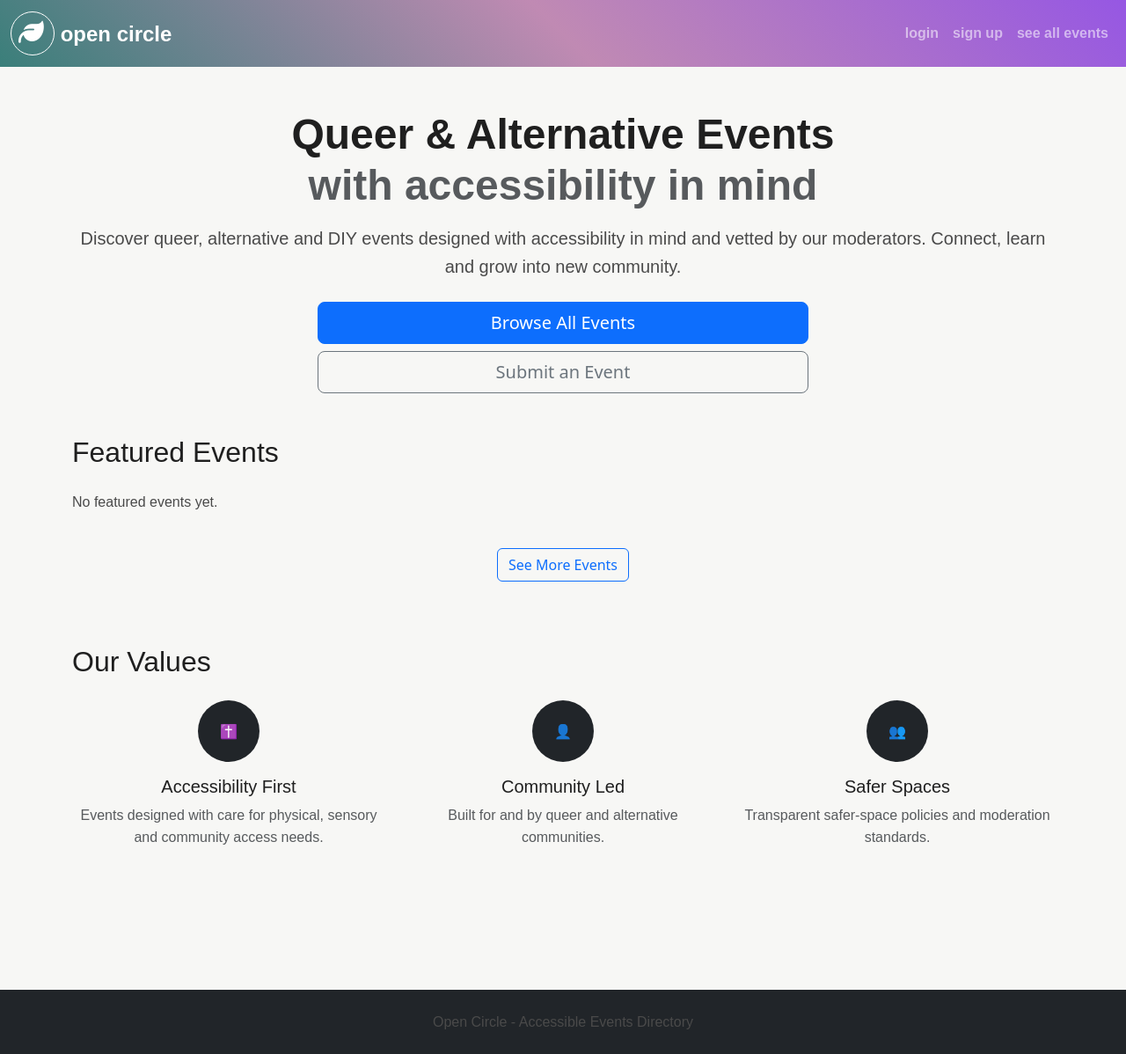
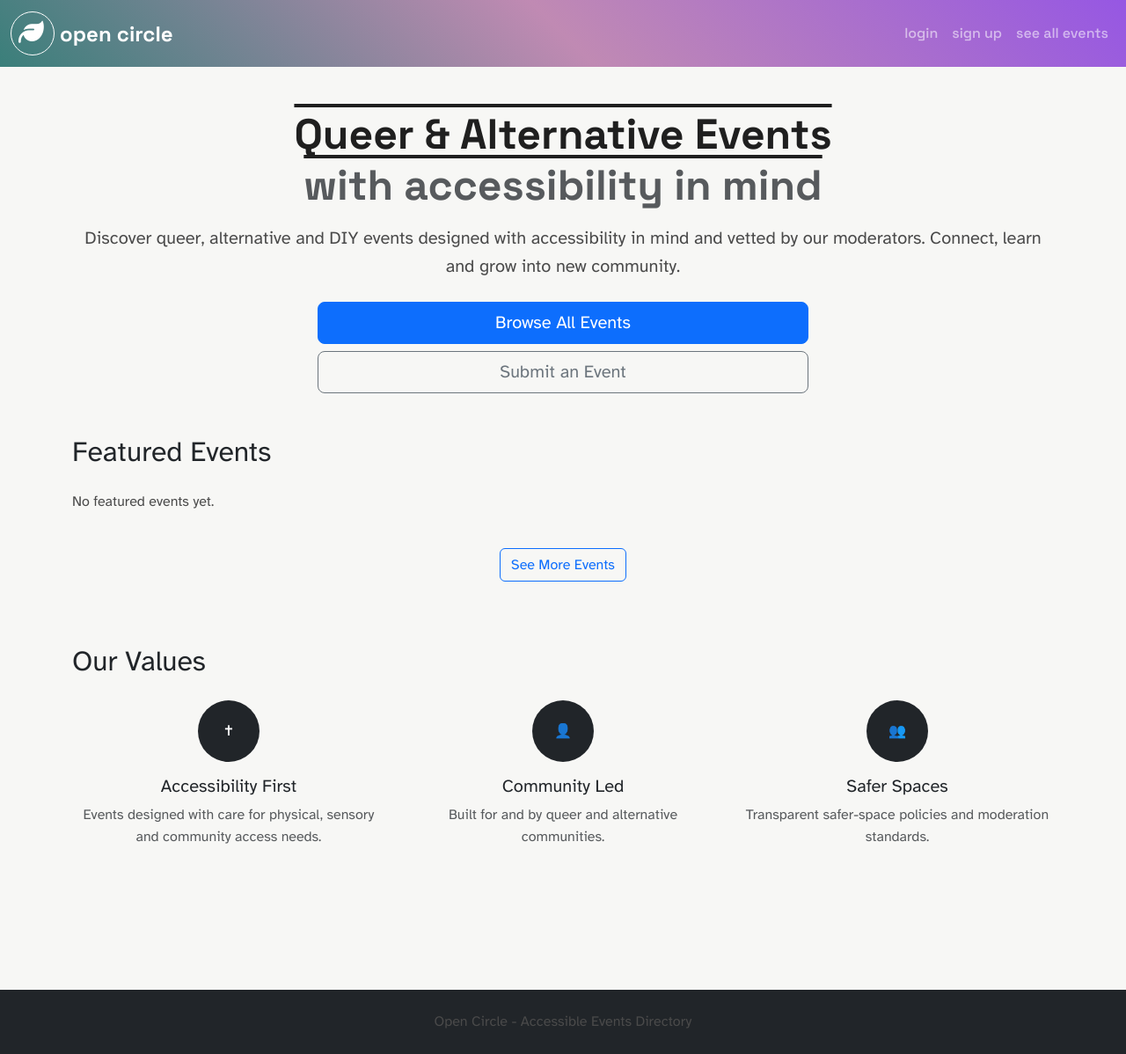
Before and after one commit to hannahashe/opencircle, a Django app: page / in a window 1280 px wide. Shown: the whole page at 88% size. Run offline with Django 5.2, Linux system fonts and the light colour scheme; data that the repository does not hold is empty; some libraries are stand-ins or nearby versions.

Commit message:
Refactor Google Fonts comments for clarity and update font-family usage for consistency

```diff
--- a/static/css/styles.css
+++ b/static/css/styles.css
@@ -1,3 +1,9 @@
+/* Google Fonts
+Headings & Titles: Space Grotesk
+Body text: Atkinson Hyperlegible */
+
+@import url('https://fonts.googleapis.com/css2?family=Atkinson+Hyperlegible:ital,wght@0,400;0,700;1,400;1,700&family=DM+Sans:ital,opsz,wght@0,9..40,100..1000;1,9..40,100..1000&family=Fraunces:ital,opsz,wght@0,9..144,100..900;1,9..144,100..900&family=Space+Grotesk:wght@300..700&display=swap');
+
 /* Pallet */
 :root {
   --background: #f7f7f5;
@@ -10,26 +16,21 @@
   --error: #e57373;
 }
 
-/* Google Fonts
-Headings & Titles: Space Grotesk
-Sub titles: DM Sans
-Body text: Atkinson Hyperlegible */
-
-@import url('https://fonts.googleapis.com/css2?family=Atkinson+Hyperlegible:ital,wght@0,400;0,700;1,400;1,700&family=DM+Sans:ital,opsz,wght@0,9..40,100..1000;1,9..40,100..1000&family=Fraunces:ital,opsz,wght@0,9..144,100..900;1,9..144,100..900&family=Space+Grotesk:wght@300..700&display=swap');
-
 /* Global Styles */
 
 body {
   background-color: var(--background);
+  font-family: "Atkinson Hyperlegible", sans-serif;
 }
 
-h1, h2, h3, h4, h5, h6 {
-  font-family: 'Space Grotesk', sans-serif;
+h1 {
+  font-family: "Space Grotesk", sans-serif;
   color: var(--text);
+  font-size: 2.5rem;
+  text-decoration: overline;
 }
 
-body p {
-  font-family: 'Atkinson Hyperlegible', sans-serif;
+p {
   color: var(--secondary-text);
   line-height: 1.6;
 }
@@ -42,7 +43,7 @@ body .navbar {
 
 body .navbar-brand {
     font-size: 1.5rem;
-    font-family: 'Space Grotesk', sans-serif;
+    font-family: "Space Grotesk", sans-serif;
     text-transform: lowercase;
 }
 
@@ -72,7 +73,7 @@ body .navbar-brand {
 .nav-link {
     font-weight: 550;
     text-transform: lowercase;
-    font-family: 'Space Grotesk', sans-serif;
+    font-family: "Space Grotesk", sans-serif;
 }
 
 .nav-link:hover,
@@ -80,5 +81,10 @@ body .navbar-brand {
     color: var(--primary-accent);
 }
 
+.nav-link a:hover {
+    box-shadow: 0 0 5px var(--background) !important;
+    transition: ease-in-out 0.3s;
+}
+
 /* Home page */
 /* Hero & Call To Action */
```
